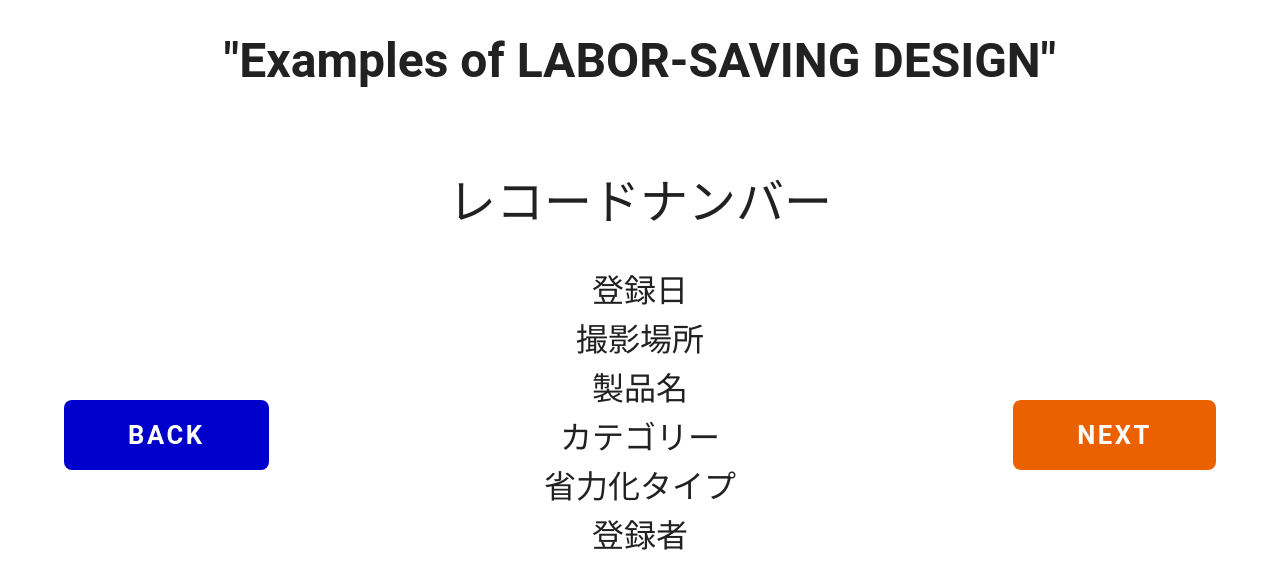
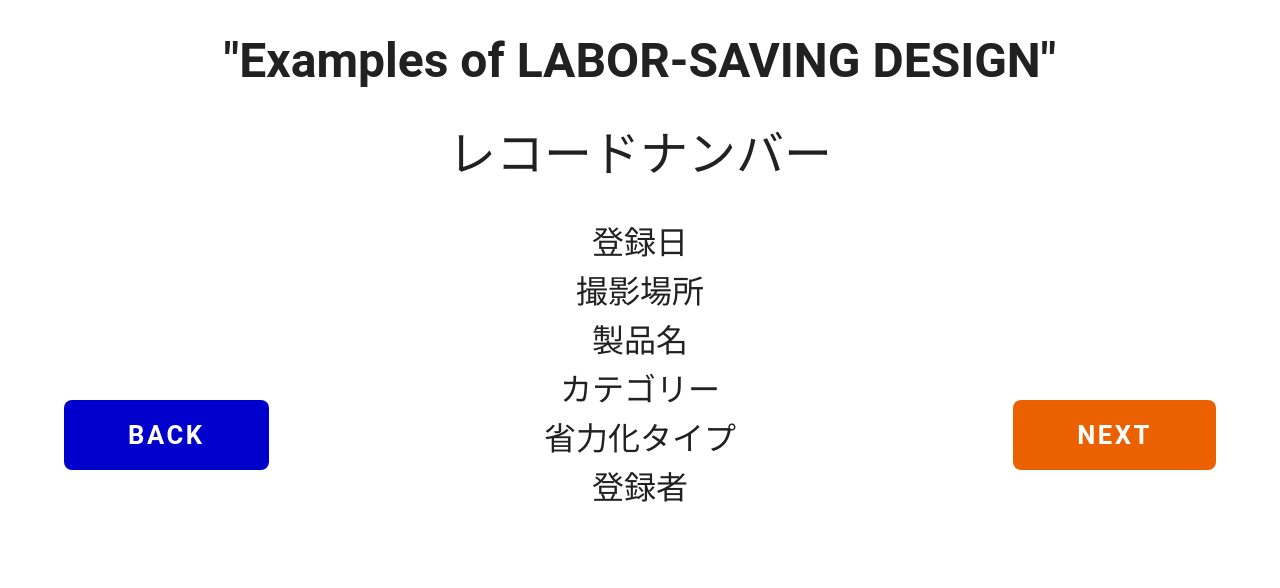
Before and after one commit to miyasakasakutaro/sample_20210422, a plain HTML site: page index.html in a window 1280 px wide. Drawn offline with Linux system fonts and the light colour scheme; no server answers.

Commit message:
Update style.css

```diff
--- a/style.css
+++ b/style.css
@@ -77,8 +77,8 @@ a.NEXT:hover{
    text-align:center;
    margin-left: auto;
    margin-right: auto;
-   width: 80%;
-   height: 8rem;
+   width: 90%;
+   height: 5rem;
    font-size: 1.5rem;
  }
 
```
